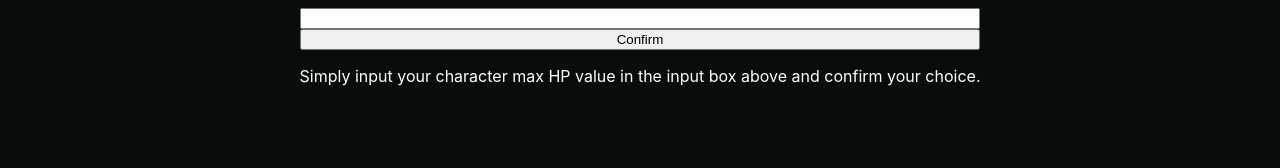
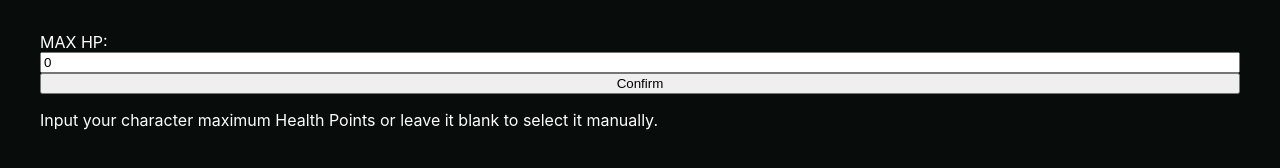
Before and after one commit to wrekh/gloomhaven-react-hp-xp-tracker, a Gatsby site: page / in a window 1280 px wide. Built offline with nearby package versions, Linux system fonts and the light colour scheme; Gatsby itself is replaced by a stand-in of ours.

Commit message:
allow only integers to be inputed for max HP

```diff
--- a/src/pages/index.css
+++ b/src/pages/index.css
@@ -6,8 +6,8 @@ body {
 
 div.counter-container {
   display: flex;
-  margin:auto;
-  max-width: 25rem;
+  margin:2rem auto 0 auto;
+  max-width: 20rem;
   align-items: center;
 }
 
@@ -110,11 +110,15 @@ div.display__hp > * {
   color: #7d1220;
 }
 
-.reset-container, .welcome-container {
+.reset-container {
   margin: 0.5rem auto 0.5rem auto;
-  width: fit-content;
   display: grid;
-  align-content: center;
-  align-items: center;
+  color:white;
+  max-width: 5rem;
+}
+
+.welcome-container {
+  margin: 2rem;
+  display: grid;
   color:white;
 }
--- a/src/pages/index.js
+++ b/src/pages/index.js
@@ -3,18 +3,30 @@ import CounterComponent from "../templates/CounterComponent.js";
 import "./index.css";
 
 const IndexPage = () => {
-  const [maxValue, setMaxValue] = useState();
+  const [maxValue, setMaxValue] = useState(0);
   const [isConfirmed, setIsConfirmed] = useState(false);
   let hp = { type: "hp", maxValue: maxValue };
   let xp = { type: "xp" };
 
   const resetCounter = () => {
-    setMaxValue();
+    setMaxValue(0);
     setIsConfirmed(false);
   };
 
   const initializeCouter = () => {
     setIsConfirmed(true);
+  };
+
+  const checkIfNumber = (event) => {
+    /**
+     * Allowing: Integers | Backspace | Tab | Delete | arrow keys
+     **/
+
+    const regex = new RegExp(
+      /(^\d*$)|(Backspace|Tab|Delete|ArrowLeft|ArrowRight|ArrowUp|ArrowDown)/
+    );
+
+    return !event.key.match(regex) && event.preventDefault();
   };
   return (
     <main>
@@ -33,16 +45,27 @@ const IndexPage = () => {
       {!isConfirmed && (
         <>
           <div className="welcome-container">
+            <label htmlFor="maxhp">MAX HP:</label>
             <input
+              id="maxhp"
+              name="maxhp"
               type="number"
+              min="0"
+              max="99"
               value={maxValue}
+              onKeyDown={checkIfNumber}
               onChange={(e) => setMaxValue(e.target.value)}
             />
-            <button onClick={() => initializeCouter()}>Confirm</button>
+            <button
+              className="confirm-button"
+              onClick={() => initializeCouter()}
+            >
+              Confirm
+            </button>
             <div>
               <p className="welcome-instructions">
-                Simply input your character max HP value in the input box above
-                and confirm your choice.
+                Input your character maximum Health Points or leave it blank to
+                select it manually.
               </p>
             </div>
           </div>
```
